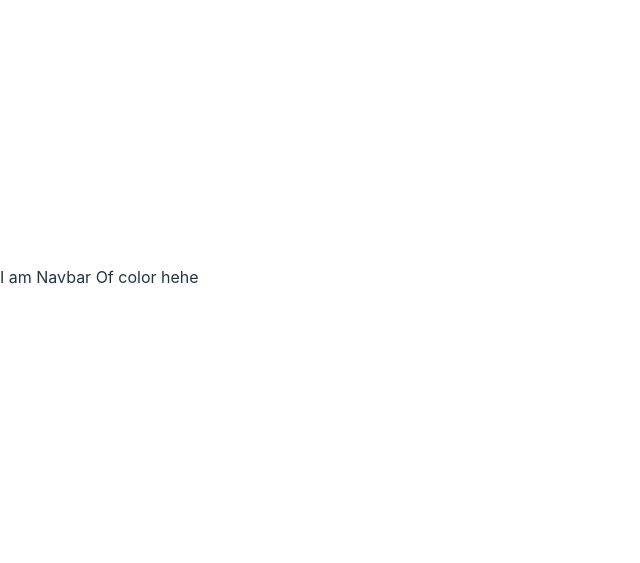
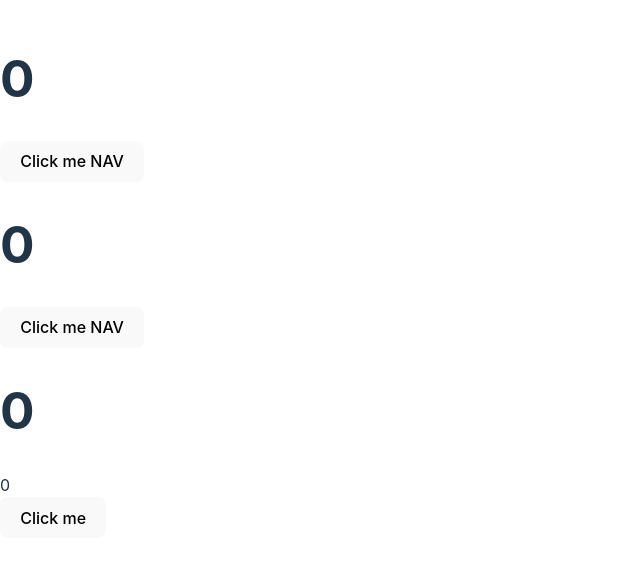
Before and after one commit to Shubham02-web/ReactLearningRevision, a React (Vite) app: page / in a window 1280 px wide. Shown: the part 123-686 px from the top of the page, without its empty margins (0-640 px from the left). Built offline with nearby package versions, Linux system fonts and the light colour scheme.

Commit message:
Learn About useContect in React

```diff
--- a/src/App.jsx
+++ b/src/App.jsx
@@ -195,32 +195,56 @@
 
 // export default App;
 
+// import Navbar from "./component/Navbar.jsx";
+// import Card from "./component/Card.jsx";
+// import Footer from "./component/Footer.jsx";
+// import User from "./component/User.jsx";
+// import { createBrowserRouter, RouterProvider } from "react-router-dom";
+
+// const App = () => {
+//   const router = createBrowserRouter([
+//     {
+//       path: "/",
+//       element: <Navbar />,
+//     },
+//     {
+//       path: "/Card",
+//       element: <Card />,
+//     },
+//     {
+//       path: "/Footer",
+//       element: <Footer />,
+//     },
+//     {
+//       path: "user/:username",
+//       element: <User />,
+//     },
+//   ]);
+//   return <RouterProvider router={router}></RouterProvider>;
+// };
+
+// export default App;
+
+// Context in React
+
+import { useState } from "react";
+import { counterContext } from "./context/context.jsx";
 import Navbar from "./component/Navbar.jsx";
 import Card from "./component/Card.jsx";
-import Footer from "./component/Footer.jsx";
-import User from "./component/User.jsx";
-import { createBrowserRouter, RouterProvider } from "react-router-dom";
 
 const App = () => {
-  const router = createBrowserRouter([
-    {
-      path: "/",
-      element: <Navbar />,
-    },
-    {
-      path: "/Card",
-      element: <Card />,
-    },
-    {
-      path: "/Footer",
-      element: <Footer />,
-    },
-    {
-      path: "user/:username",
-      element: <User />,
-    },
-  ]);
-  return <RouterProvider router={router}></RouterProvider>;
+  const [count, setCount] = useState(0);
+  return (
+    <div>
+      <counterContext.Provider value={{ count, setCount }}>
+        <Navbar />
+        <Card />
+        <div>{count}</div>
+
+        <button onClick={() => setCount(() => count + 1)}>Click me</button>
+      </counterContext.Provider>
+    </div>
+  );
 };
 
 export default App;
--- a/src/component/Card.jsx
+++ b/src/component/Card.jsx
@@ -1,5 +1,9 @@
 import "./Card.css";
+import { counterContext } from "../context/context.jsx";
+import Navbar from "./Navbar.jsx";
+import { useContext } from "react";
 const Card = () => {
+  const value = useContext(counterContext);
   return (
     // <div className="Card" style={{ overflow: "hidden" }}>
     //   <img
@@ -11,7 +15,11 @@ const Card = () => {
     //   <h1>{props.title}</h1>
     //   <p>{props.description}</p>
     // </div>
-    <h1>Card Page</h1>
+    // Use Context
+    <>
+      <Navbar />
+      <h1>{value.count}</h1>
+    </>
   );
 };
 
--- a/src/component/Navbar.jsx
+++ b/src/component/Navbar.jsx
@@ -20,7 +20,7 @@
 
 // import { useEffect } from "react";
 
-const Navbar = () => {
+// const Navbar = () => {
 // useEffect(() => {
 //   alert("hey i am render first");
 // }, []);
@@ -29,7 +29,25 @@ const Navbar = () => {
 //   alert("hey i am run when color was change");
 // }, [color]);
 
-  return <div>I am Navbar Of color hehe</div>;
+// return <div>I am Navbar Of color hehe</div>;
+// };
+
+// export default Navbar;
+
+// Use context API
+
+import { useContext } from "react";
+import { counterContext } from "../context/context";
+const Navbar = () => {
+  const value = useContext(counterContext);
+  return (
+    <div>
+      <h1>{value.count}</h1>
+      <button onClick={() => value.setCount((count) => count + 1)}>
+        Click me NAV
+      </button>
+    </div>
+  );
 };
 
 export default Navbar;
--- /dev/null
+++ b/src/context/context.jsx
@@ -0,0 +1,2 @@
+import { createContext } from "react";
+export const counterContext = createContext();
```
Lines whose indentation alone changed are shown as unchanged.
